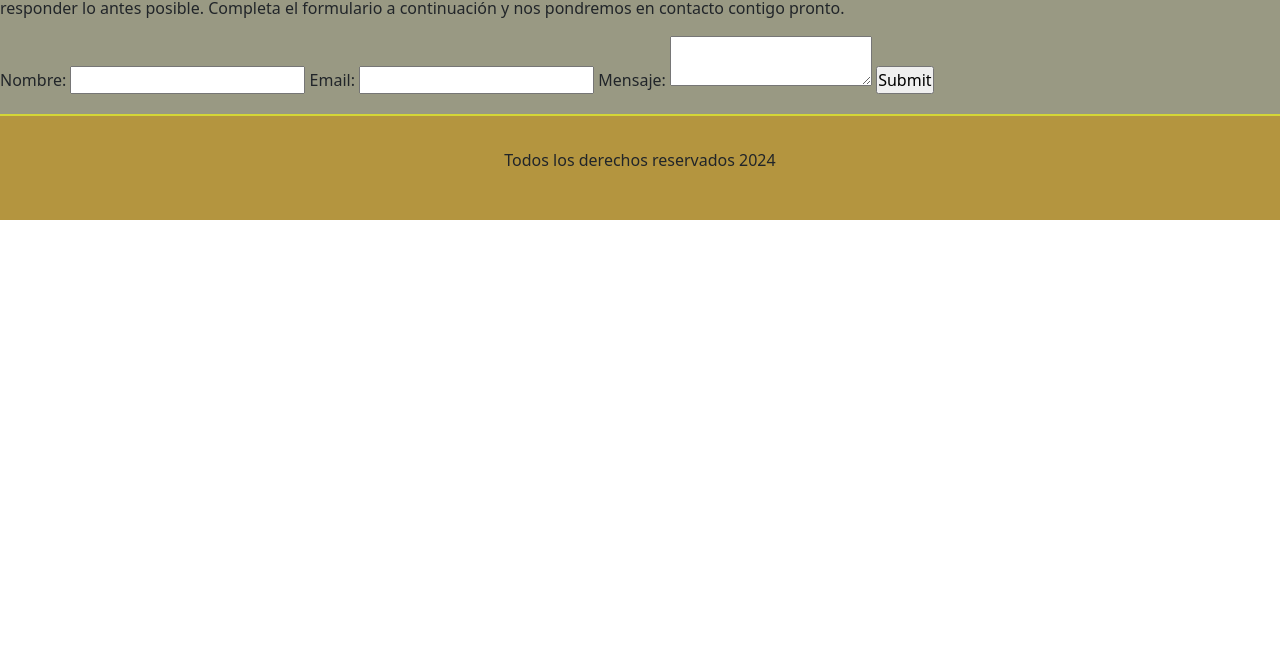
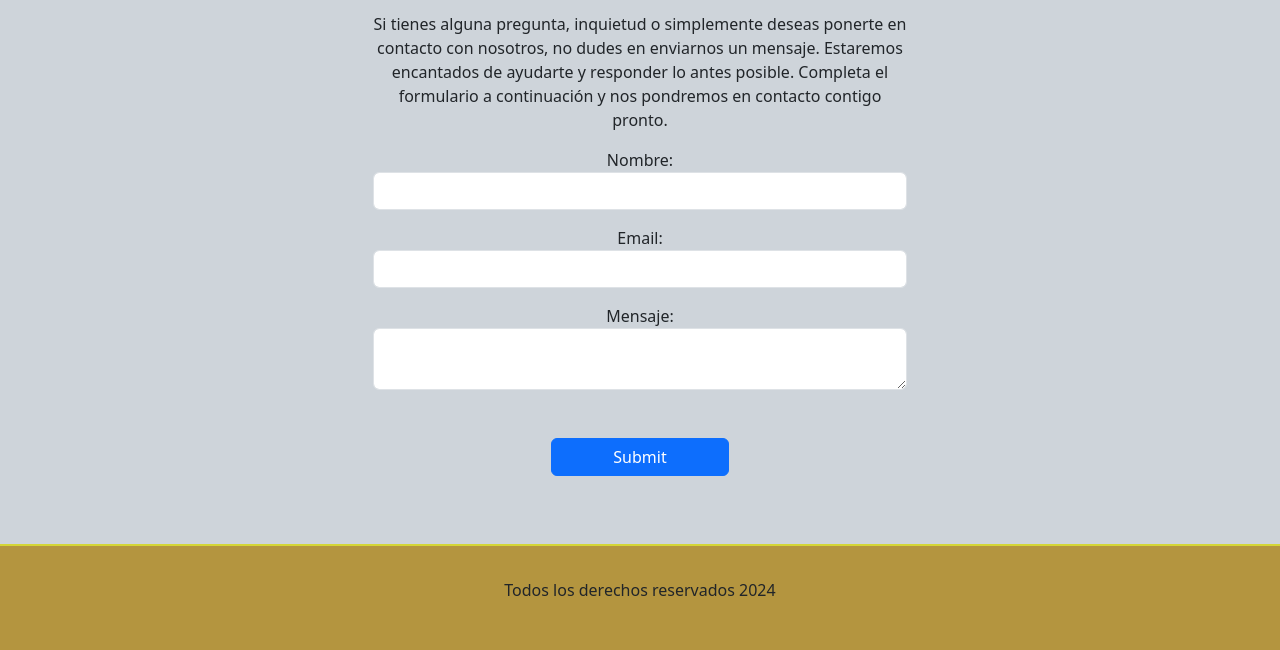
Before and after one commit to MateoH15/PreEntrega-3HerreraMateo, a plain HTML site: page html/contacto.html in a window 1280 px wide. Shown: the part 211-861 px from the top of the page. Before the commit the page ends 800 px from the top, so only its background shows below. Drawn offline with nearby package versions, Linux system fonts and the light colour scheme.

Commit message:
Cambios en la pagina de contacto

```diff
--- a/html/contacto.html
+++ b/html/contacto.html
@@ -10,7 +10,7 @@
         integrity="sha384-QWTKZyjpPEjISv5WaRU9OFeRpok6YctnYmDr5pNlyT2bRjXh0JMhjY6hW+ALEwIH" crossorigin="anonymous">
 </head>
 
-<body>
+<body class="bg-dark-subtle">
     <header>
         <div class="logo-navbar">
             <img src="" alt="logo">
@@ -31,24 +31,24 @@
         </div>
     </header>
 
-    <main>
-        <h1>Formulario de Contacto</h1>
+    <main class="bg-dark-subtle">
+        <h1 class="my-4">Formulario de Contacto</h1>
         <form action="">
-            <fieldset class="container-contacto">
+            <fieldset class="d-flex flex-column col-5 mx-auto text-center">
                 <p>Si tienes alguna pregunta, inquietud o simplemente deseas ponerte en contacto con nosotros, no dudes
                     en enviarnos un mensaje. Estaremos encantados de ayudarte y responder lo antes posible. Completa el
                     formulario a continuación y nos pondremos en contacto contigo pronto.</p>
 
                 <label for="">Nombre: </label>
-                <input type="text" required>
+                <input class="form-control mb-3" type="text" required>
 
                 <label for="">Email: </label>
-                <input type="email" required>
+                <input class="form-control mb-3" type="email" required>
 
                 <label for="">Mensaje: </label>
-                <textarea name="" id="" required></textarea>
+                <textarea class="form-control" name="" id="" required></textarea>
 
-                <input class="submit" type="submit" name="" id="">
+                <input class="submit btn btn-primary col-4 mx-auto mt-5 mb-5" type="submit" name="" id="">
             </fieldset>
         </form>
     </main>
```
